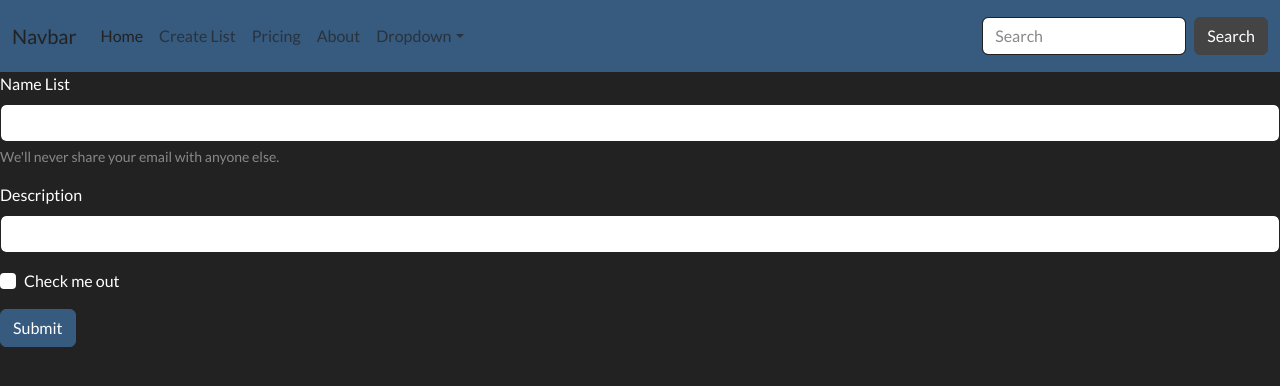
After one commit to curtistyle/proyects-python-flask-sql, a Flask app: page /create_list in a window 1280 px wide. The commit adds this page. Shown: the top 386 px of the page. Run offline with Flask 3, Linux system fonts and the light colour scheme; some libraries are stand-ins or nearby versions.

Commit message:
update initial repo

```diff
--- a/test-web-add-person-in-db/app.py
+++ b/test-web-add-person-in-db/app.py
@@ -2,17 +2,21 @@ from flask import Flask, render_template, redirect, url_for, request
 from flask_mysqldb import MySQL
 from cfg import Config_db
 from jinja2 import *
-from methods_spotify import search_albums_for_artist, generate_dic
+from methods_spotify import search_albums_for_artist, generate_dic, set_dict_in_json, get_dict_in_json
 
 
 app = Flask(__name__)
 
 db = MySQL(app)
 
+lista = []
+
 @app.route('/')
 def Index():
     #input_band()
-    return render_template('index.html')
+    #get_dict_in_json('list_band.json')
+
+    return render_template('search.html')
 
 @app.route('/lista', methods=['POST'])
 def Lista():
@@ -26,13 +30,32 @@ def Lista():
     print(seleccionados)
     return render_template('index.html')
 
+@app.route('/create_list', methods=['GET','POST'])
+def Create_List():
+    if request.method == 'GET':
+        return render_template('create_list.html')
+    if request.method == 'POST':
+
+        name = request.form['name']
+        description = request.form['description']
+        info = {'id' : None, 'name' : None, 'user' : None, 'key' : None, 'description' : None, 'list_tracks': None}
 
 
-@app.route('/search')
+        info['name'] = name
+        info['description'] = description
+
+        set_dict_in_json(info)
+        return render_template('index.html')
+
+
+
+@app.route('/search', methods=['GET'])
 def Search():
     get_name = request.args['name']
     response = search_albums_for_artist(get_name)
-    return render_template('index.html', albums=response, artist=get_name)
+
+    data = get_dict_in_json('list_band.json')
+    return render_template('search.html', albums=response, artist=get_name, band_list=data)
 
 @app.route('/list')
 def List():
--- a/test-web-add-person-in-db/methods_spotify.py
+++ b/test-web-add-person-in-db/methods_spotify.py
@@ -1,4 +1,5 @@
 import spotipy
+import json
 from spotipy.oauth2 import SpotifyClientCredentials
 
 # Credenciales de la aplicación
@@ -26,11 +27,30 @@ def generate_dic(items : list):
         dic_list.append({'artist': words[0],'album': words[1], 'track' : words[2]})
     return dic_list
 
-def save_to_json(items : list):
-    from json import dump
-    with open("band.json", "w") as file:
-        dump(items, file)
+def create_json(path : str):
+    try:
+        file = open(path,'a')
+    except FileNotFoundError:
+        file = open(path,'w')
+    return file
 
+def get_dict_in_json(path : str):
+    file = open(path, 'r')
+    with file as item:
+        data = json.load(item)
+    return data
+
+def set_dict_in_json(dictionary : dict):
+    data = get_dict_in_json('list_band.json')
+    data['list_band'].append(dictionary)
+
+    file = open('list_band.json','w')
+    with file as item:
+        json.dump(data,item)
+    file.close()
+
+
+# info = {'list_band' : lista}
 
 def search_albums_for_artist(title_artist):
     list_albums = []
--- /dev/null
+++ b/test-web-add-person-in-db/templates/create_list.html
@@ -0,0 +1,20 @@
+{% extends "layout.html" %}
+
+{% block create_list %}
+<form method="POST">
+    <div class="mb-3">
+        <label for="exampleInputEmail1" class="form-label">Name List</label>
+        <input type="text" class="form-control" name="name" id="exampleInputEmail1" aria-describedby="emailHelp">
+        <div id="emailHelp" class="form-text">We'll never share your email with anyone else.</div>
+    </div>
+    <div class="mb-3">
+        <label for="exampleInputPassword1" class="form-label">Description</label>
+        <input type="text" class="form-control" name="description" id="exampleInputPassword1">
+    </div>
+    <div class="mb-3 form-check">
+        <input type="checkbox" class="form-check-input" id="exampleCheck1">
+        <label class="form-check-label" for="exampleCheck1">Check me out</label>
+    </div>
+    <button type="submit" class="btn btn-primary">Submit</button>
+  </form>
+{% endblock  %}
--- a/test-web-add-person-in-db/templates/layout.html
+++ b/test-web-add-person-in-db/templates/layout.html
@@ -20,12 +20,12 @@
         <div class="collapse navbar-collapse" id="navbarColor01">
           <ul class="navbar-nav me-auto">
             <li class="nav-item">
-              <a class="nav-link active" href="#">Home
+              <a class="nav-link active" href="/">Home
                 <span class="visually-hidden">(current)</span>
               </a>
             </li>
             <li class="nav-item">
-              <a class="nav-link" href="#">Features</a>
+              <a class="nav-link" href="/create_list">Create List</a>
             </li>
             <li class="nav-item">
               <a class="nav-link" href="#">Pricing</a>
@@ -36,7 +36,7 @@
             <li class="nav-item dropdown">
               <a class="nav-link dropdown-toggle" data-bs-toggle="dropdown" href="#" role="button" aria-haspopup="true" aria-expanded="false">Dropdown</a>
               <div class="dropdown-menu">
-                <a class="dropdown-item" href="#">Action</a>
+                <a class="dropdown-item" href="/">Action</a>
                 <a class="dropdown-item" href="#">Another action</a>
                 <a class="dropdown-item" href="#">Something else here</a>
                 <div class="dropdown-divider"></div>
@@ -52,12 +52,19 @@
       </div>
     </nav>
 
+    {% block search %}
+    {% endblock  %}
+
+
     {% block body %}
     {% endblock %}
 
     {% block lista %}
     {% endblock %}
 
+    {% block create_list %}
+    {% endblock%}
+
 
     <script src="https://cdn.jsdelivr.net/npm/bootstrap@5.3.1/dist/js/bootstrap.bundle.min.js"></script>
   </body>
```
Also changed, not shown: test-web-add-person-in-db/list_band.json (added, +20 -0 lines), test-web-add-person-in-db/templates/index.html (+6 -5 lines), test-web-add-person-in-db/templates/search.html (added, +114 -0 lines), 1 other file.
